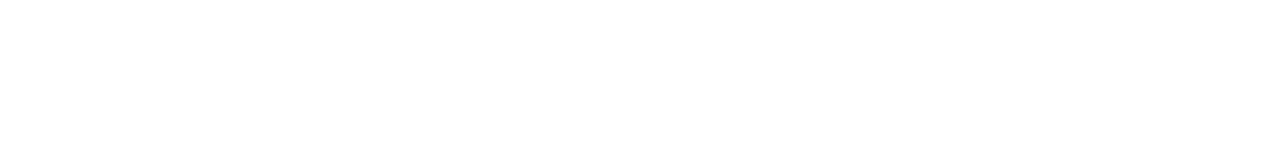
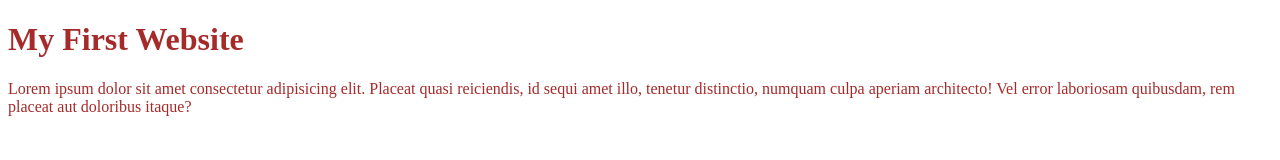
Before and after one commit to New-Code-Runner/my-simple-website, a plain HTML site: page index.html in a window 1280 px wide. Drawn offline with Linux system fonts and the light colour scheme.

Commit message:
added first blog

```diff
--- a/index.html
+++ b/index.html
@@ -4,8 +4,12 @@
     <meta charset="UTF-8">
     <meta name="viewport" content="width=device-width, initial-scale=1.0">
     <title>My Simple Website</title>
+    <link rel="stylesheet" href="styles/blog.css">
 </head>
 <body>
-
+    <div>
+        <h1> My First Website</h1>
+        <p> Lorem ipsum dolor sit amet consectetur adipisicing elit. Placeat quasi reiciendis, id sequi amet illo, tenetur distinctio, numquam culpa aperiam architecto! Vel error laboriosam quibusdam, rem placeat aut doloribus itaque?</p>
+    </div>
 </body>
 </html>
--- /dev/null
+++ b/styles/blog.css
@@ -0,0 +1,3 @@
+div{
+    color: brown;
+}
```
